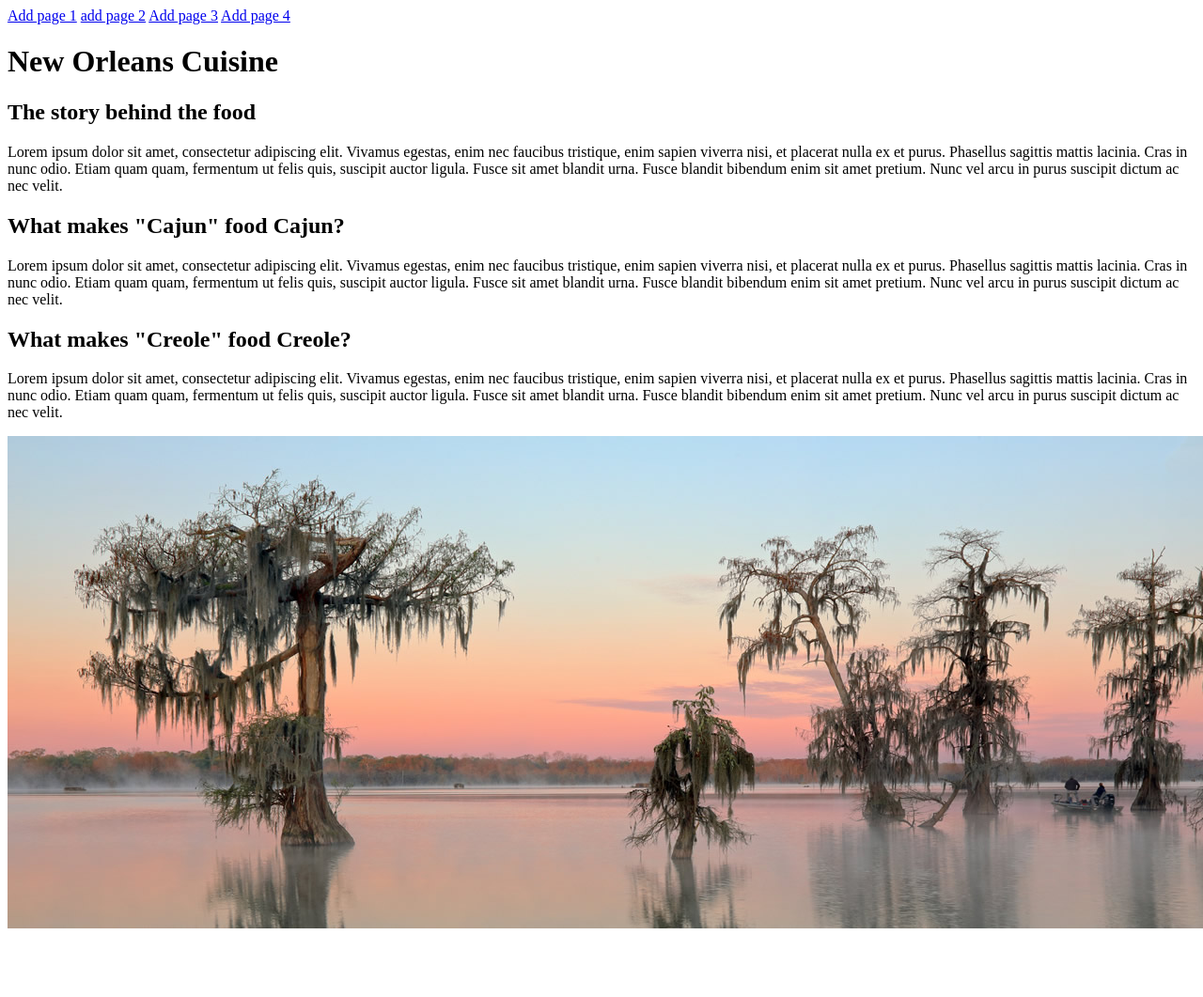
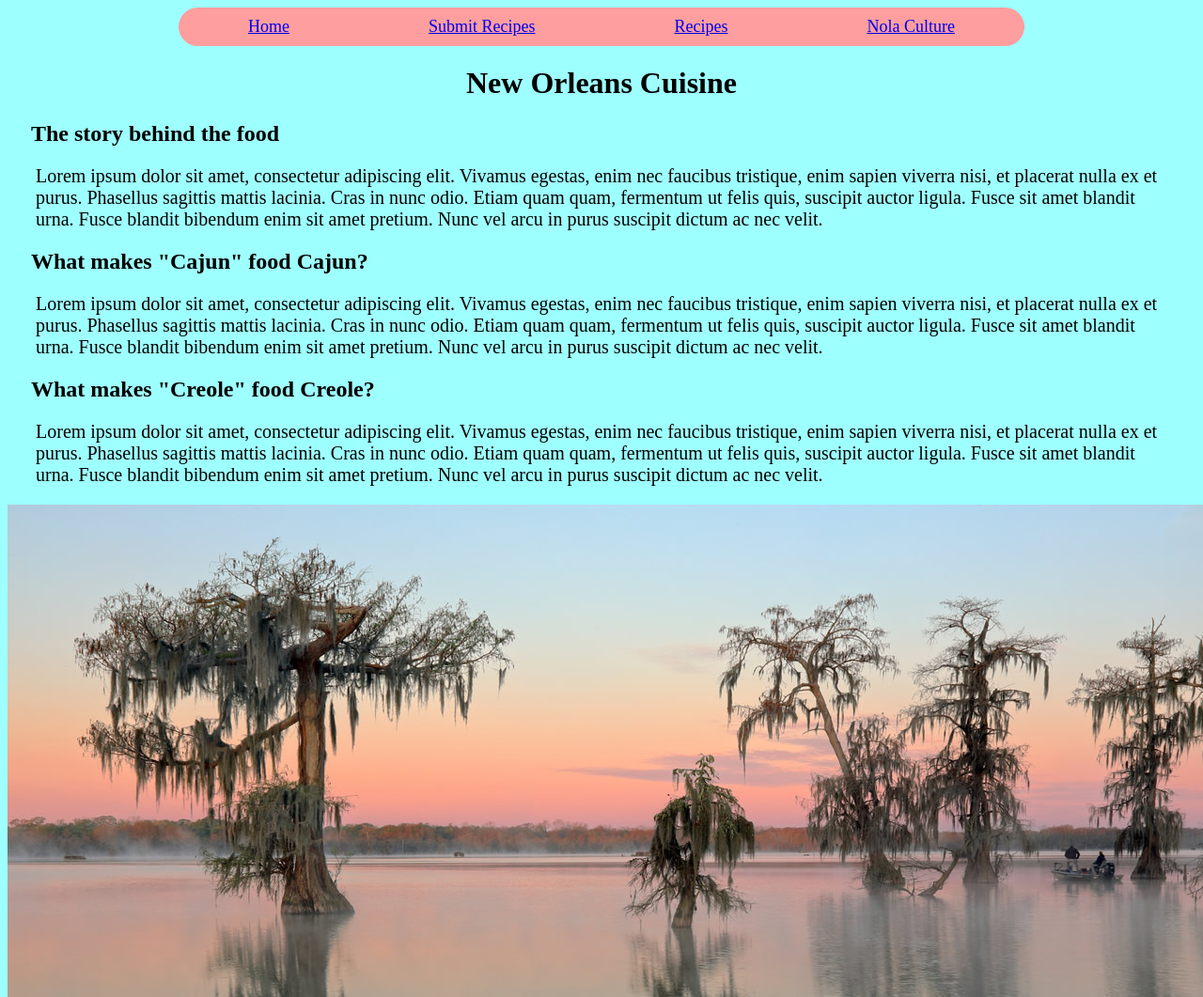
Before and after one commit to C-Carroll/firstWebsite, a plain HTML site: page website/index.html in a window 1280 px wide. Shown: the whole page at 94% size. Before the commit the page ends 1000 px from the top, so only its background shows below. Drawn offline with Linux system fonts and the light colour scheme.

Commit message:
added css to nav bar and page 1

```diff
--- a/website/index.html
+++ b/website/index.html
@@ -3,14 +3,15 @@
 
 <head>
     <title>New Orleans Cooking</title>
+    <link rel="stylesheet" href="stylesheet.css">
 </head>
 
 <body>
-    <nav>
-        <a href="./index.html">Add page 1</a>
-        <a href="./page2.html">add page 2</a>
-        <a href="./page3.html">Add page 3</a>
-        <a href="./page4.html">Add page 4</a>
+    <nav class="sticky">
+        <a href="./index.html">Home</a>
+        <a href="./page2.html">Submit Recipes</a>
+        <a href="./page3.html">Recipes</a>
+        <a href="./page4.html">Nola Culture</a>
     </nav>
 
     <h1 id="pageOneHeader">New Orleans Cuisine</h1>
--- /dev/null
+++ b/website/stylesheet.css
@@ -0,0 +1,56 @@
+nav {
+    display:  flex;
+    justify-content: space-around;
+    background-color: #FF9E9E;
+    padding-top: 10px;
+    padding-bottom: 10px;
+    max-width: 900px;
+    margin: 0 auto;
+    border-radius: 30px;
+    font-size: large;
+
+}
+
+.sticky {
+    /*position: -webkit-sticky;*/
+    position: sticky;
+    top: 3px;
+}
+
+/*#navbar {
+    border: 1px solid #A87F83;
+    padding-inline: 15px;
+    padding-block: 10px;
+}*/
+
+body {
+    background-color: #9effff;
+}
+
+
+
+/* PAGE 1*/
+
+#pageOneHeader {
+    text-align: center;
+}
+
+.pageOneContent h2{
+    margin-left: 25px;
+
+}
+
+.pageOneContent p{
+    margin-inline: 30px;
+    font-size: 20px;
+}
+
+
+
+
+
+
+
+/* PAGE 2*/
+/* PAGE 3*/
+/* PAGE 4*/
```
Also changed, not shown: website/page2.html (+6 -5 lines), website/page3.html (+6 -5 lines), website/page4.html (+32 -13 lines), website/pictures/page4/NOLA-natGeo.webp (added), website/pictures/page4/jackson-squ.jpeg (added), website/pictures/page4/mardi-gras.webp (added), website/pictures/page4/new_orleans_jazz_funeral.webp (added), website/pictures/page4/stcarnd.jpg (added), website/pictures/page4/tipitinas.png (added), 3 other files.
